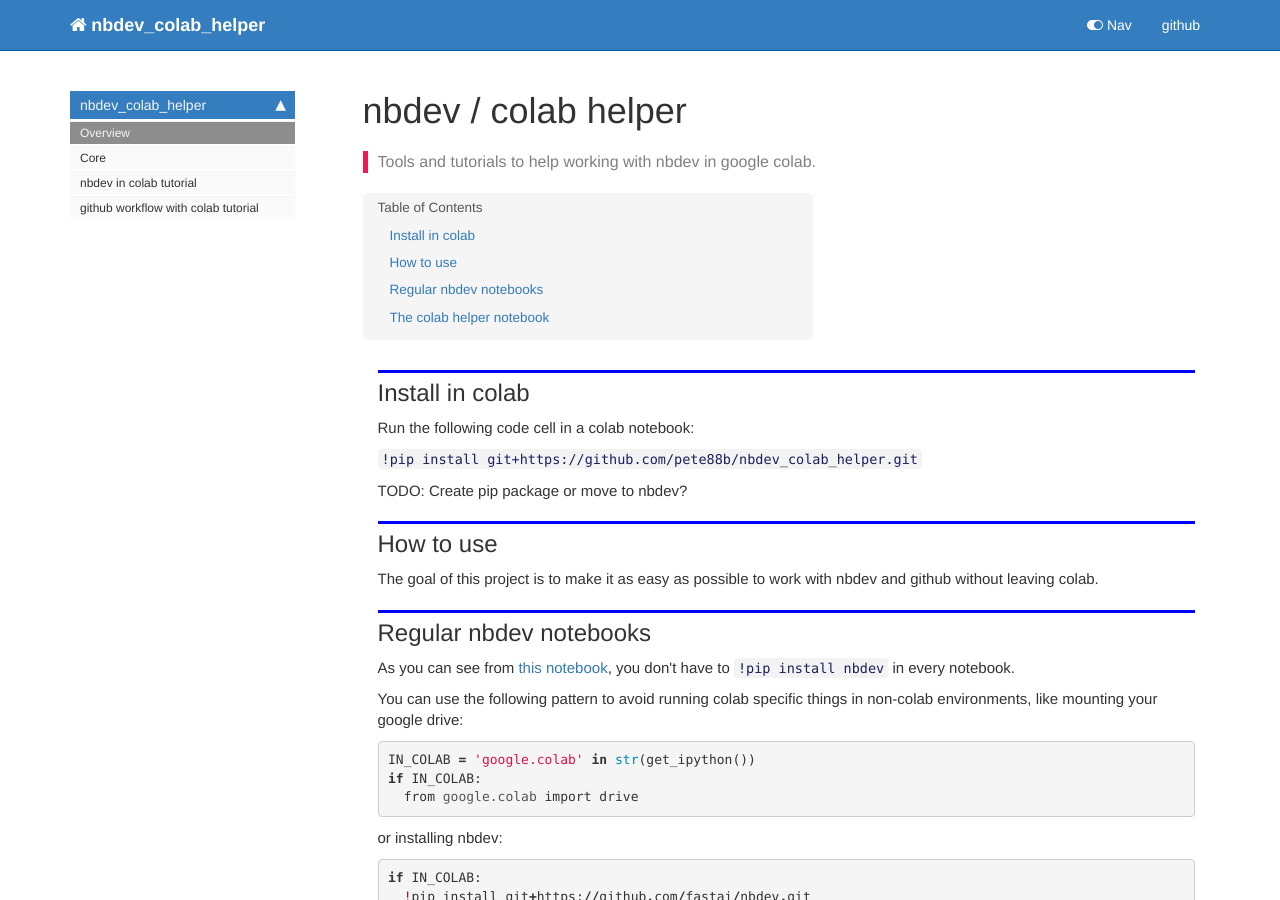
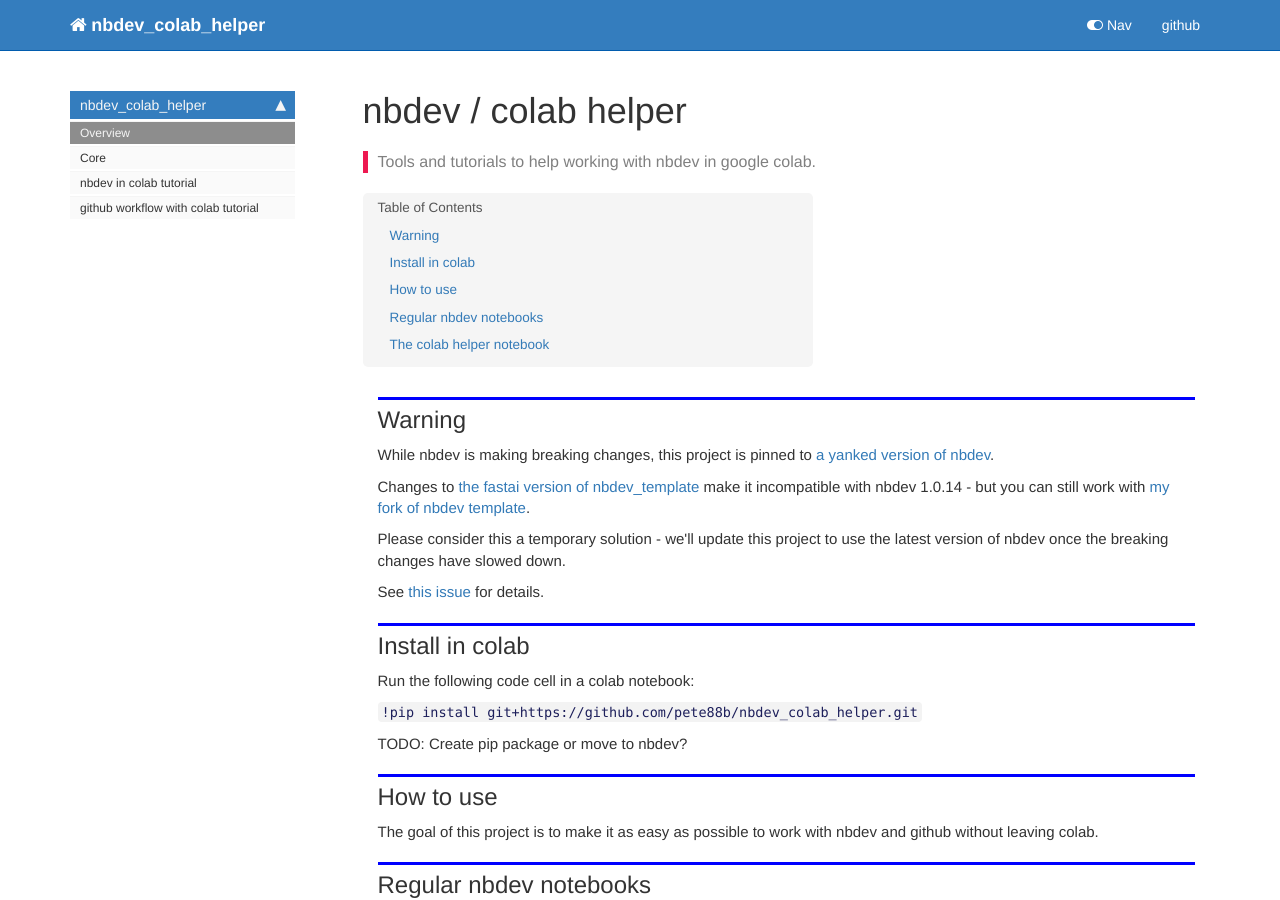
Before and after one commit to pete88b/nbdev_colab_helper, a Jekyll site: the page built from docs/index.html, in a window 1280 px wide and 900 px high. Built offline with Jekyll 4.4.1, drawn with Linux system fonts in a browser that asks for light colours; nearby versions of some CDN libraries; comment, search, counter and statistics services are not loaded.

Commit message:
updates following changes to nbdev_template

```diff
--- a/docs/index.html
+++ b/docs/index.html
@@ -29,6 +29,16 @@
 </div>
     {% endraw %}
 
+<div class="cell border-box-sizing text_cell rendered"><div class="inner_cell">
+<div class="text_cell_render border-box-sizing rendered_html">
+<h2 id="Warning">Warning<a class="anchor-link" href="#Warning"> </a></h2><p>While nbdev is making breaking changes, this project is pinned to <a href="https://pypi.org/project/nbdev/1.0.14/">a yanked version of nbdev</a>.</p>
+<p>Changes to <a href="https://github.com/fastai/nbdev_template">the fastai version of nbdev_template</a> make it incompatible with nbdev 1.0.14 - but you can still work with <a href="https://github.com/pete88b/nbdev_template">my fork of nbdev template</a>.</p>
+<p>Please consider this a temporary solution - we'll update this project to use the latest version of nbdev once the breaking changes have slowed down.</p>
+<p>See <a href="https://github.com/pete88b/nbdev_colab_helper/issues/3">this issue</a> for details.</p>
+
+</div>
+</div>
+</div>
 <div class="cell border-box-sizing text_cell rendered"><div class="inner_cell">
 <div class="text_cell_render border-box-sizing rendered_html">
 <h2 id="Install-in-colab">Install in colab<a class="anchor-link" href="#Install-in-colab"> </a></h2><p>Run the following code cell in a colab notebook:</p>
--- a/nbdev_colab_helper/core.py
+++ b/nbdev_colab_helper/core.py
@@ -90,6 +90,6 @@
   get_ipython().magic(f'cd {project_path}')
   _run_commands(['pip install git+https://github.com/fastai/nbdev.git'])
   from nbdev.imports import Config
-  get_ipython().magic(f'cd {Config().nbs_path}')
+  get_ipython().magic(f'cd {Config().nbs_path}') # TODO is there a better way to know which dir the nb is in?
   # TODO: de-duplicate with setup_project
   # TODO: Read `requirements` section in `settings.ini` and install all reqs here
```
Also changed, not shown: docs/tutorial.html (+4 -4 lines), README.md, 2 other files.
